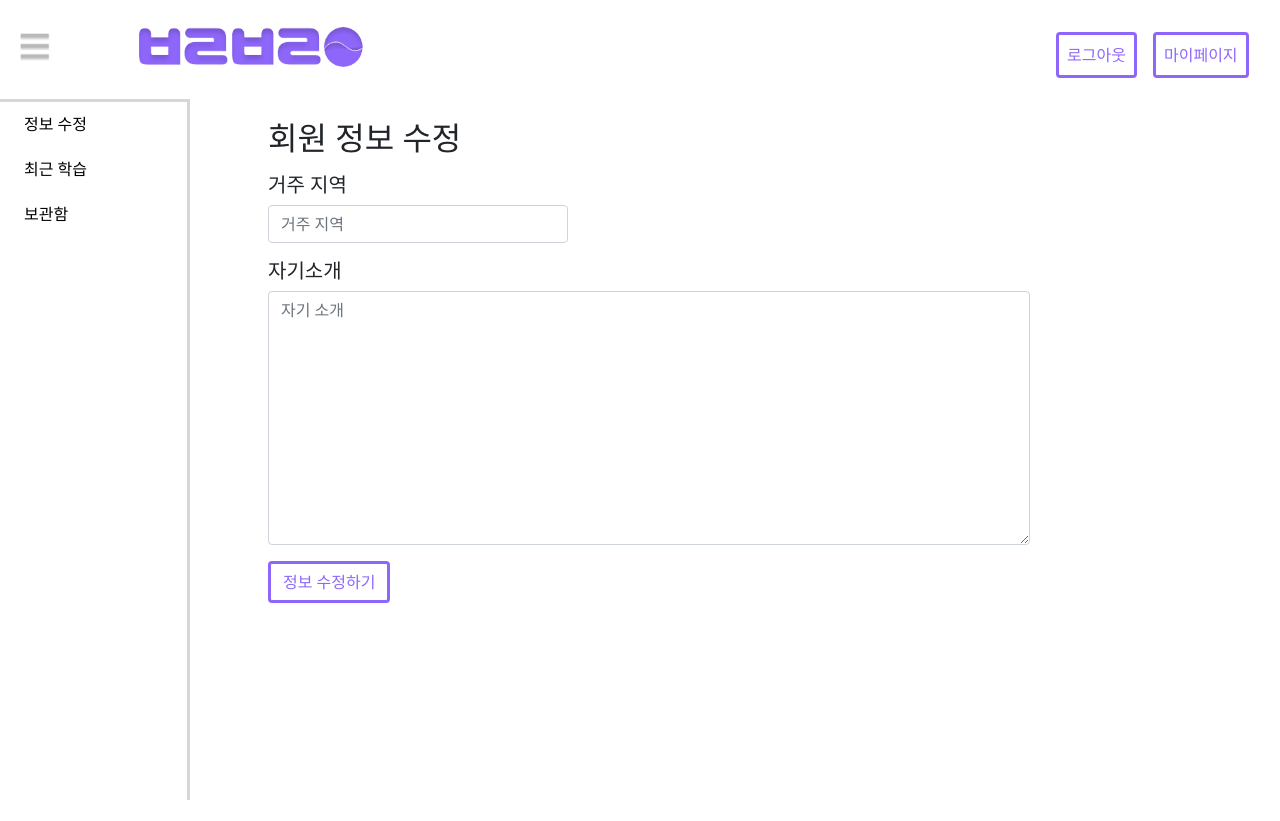
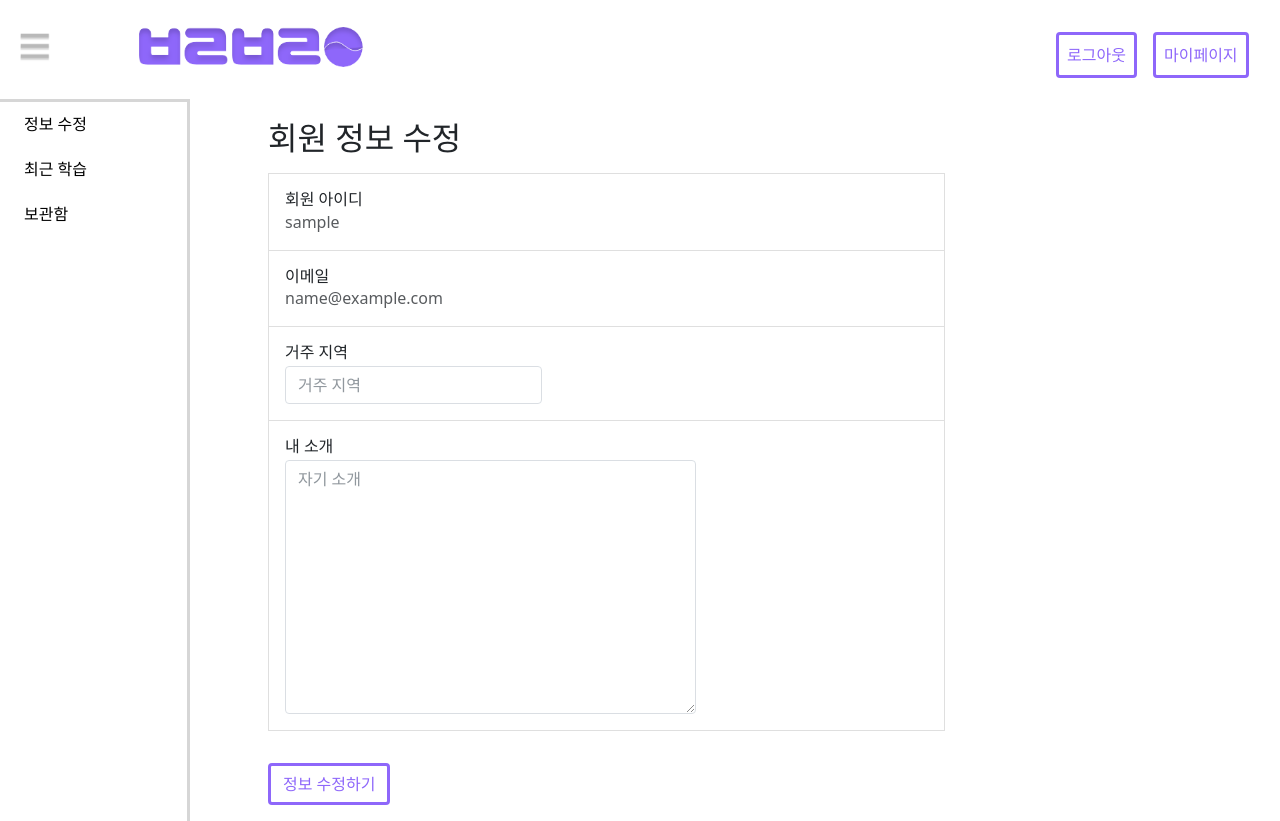
Before and after one commit to YoujKim/BlueberrySmoothie, a Django app: page /accounts/mypage/update/ in a window 1280 px wide. Before the commit the page ends 800 px from the top, so only its background shows below. Run offline with Django 4.2, Linux system fonts and the light colour scheme; the visitor is signed in with stand-in values (Sample User, id 1); data comes from the database, SQL or seed files in the repository; some libraries are stand-ins or nearby versions.

Commit message:
modify update template

```diff
--- a/accounts/templates/accounts/update.html
+++ b/accounts/templates/accounts/update.html
@@ -4,12 +4,48 @@
 
     <h2>회원 정보 수정</h2>
 
-    <form method='POST' class="my-3">
-        {% csrf_token %}
-        <table>
-            <div class="my-3 col-lg-5"><h5>거주 지역</h5>{{form.location}}</div>
-            <div class="my-3 col-lg-9"><h5>자기소개</h5>{{form.description}}</div>
-        </table>
+    <form method='POST' class="my-3 col-lg-8">
+        <div class="list-group">
+            {% csrf_token %}
+            <table class="my-3">
+                <div class="list-group-item list-group-item-action d-flex gap-3 py-3" aria-current="true">
+                    <div class="d-flex gap-2 w-100 justify-content-between">
+                    <div>
+                        <h6 class="mb-0">회원 아이디</h6>
+                        <p class="mb-0 opacity-75">{{user.username}}</p>
+                    </div>
+                    </div>
+                </div>
+
+                <div class="list-group-item list-group-item-action d-flex gap-3 py-3" aria-current="true">
+                    <div class="d-flex gap-2 w-100 justify-content-between">
+                    <div>
+                        <h6 class="mb-0">이메일</h6>
+                        <p class="mb-0 opacity-75">{{user.email}}</p>
+                    </div>
+                    </div>
+                </div>
+
+                <div class="list-group-item list-group-item-action d-flex gap-3 py-3" aria-current="true">
+                    <div class="d-flex gap-2 w-100 justify-content-between">
+                    <div>
+                        <h6 class="mb-1">거주 지역</h6>
+                        <p class="mb-0 opacity-75">{{form.location}}</p>
+                    </div>
+                    </div>
+                </div>
+
+                <div class="list-group-item list-group-item-action d-flex gap-3 py-3" aria-current="true">
+                    <div class="d-flex gap-2 w-100 justify-content-between">
+                    <div>
+                        <h6 class="mb-1">내 소개</h6>
+                        <p class="mb-0 opacity-75">{{form.description}}</p>
+                    </div>
+                    </div>
+                </div>
+            </table>
+        </div>
+
         <input type="submit" class="btn btn-outline-primary" value="정보 수정하기">
     </form>
 
```
